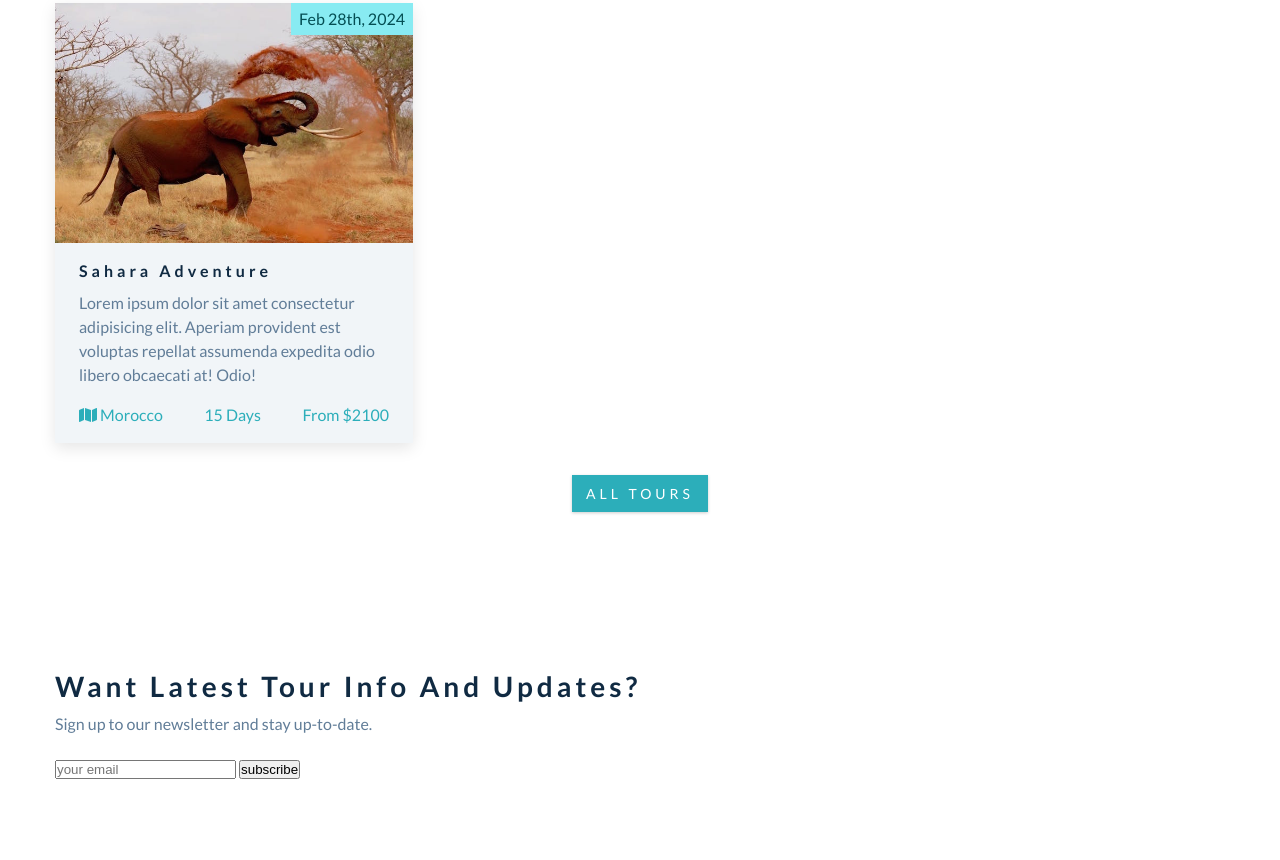
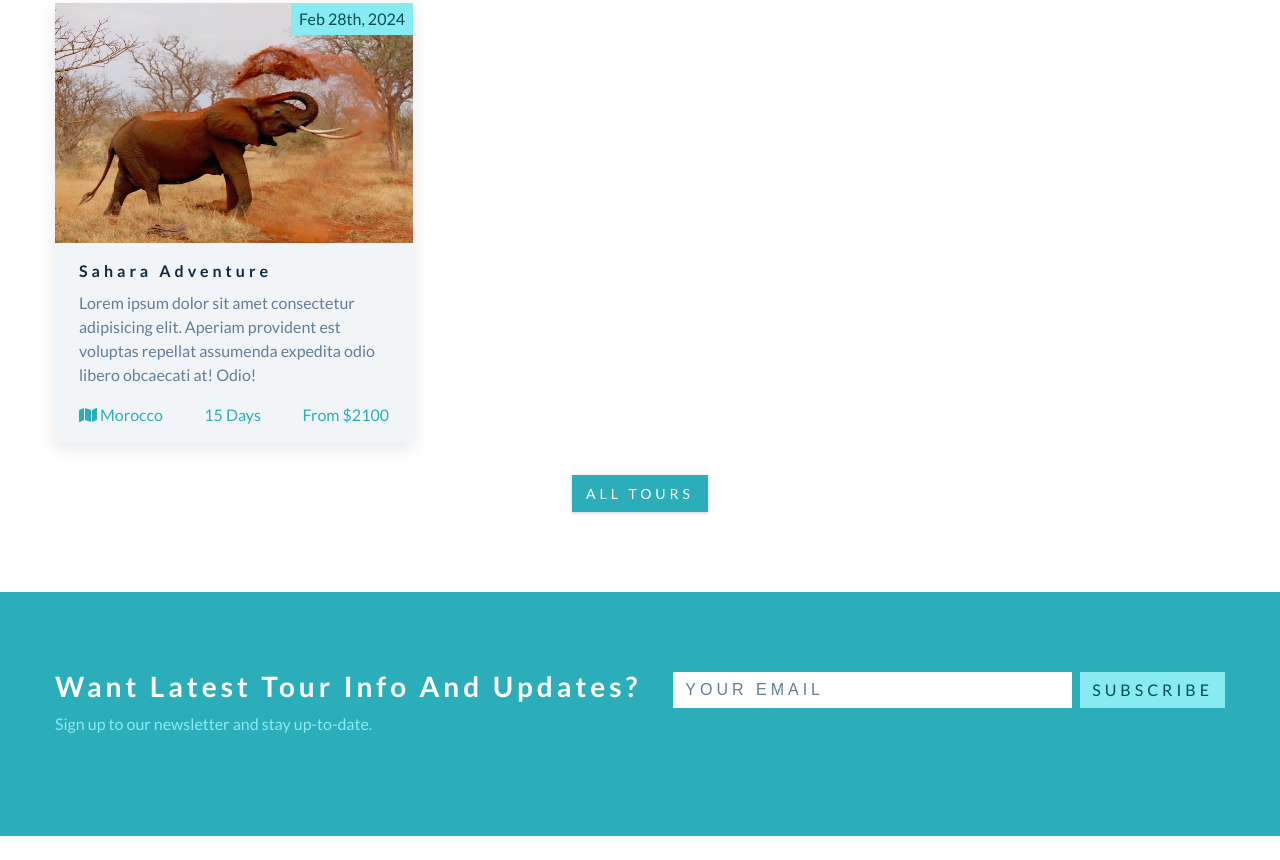
Before and after one commit to CodeCraftsmanAE/MKTours, a plain HTML site: page index.html in a window 1280 px wide. Shown: the part 2508-3368 px from the top of the page. After the commit the page ends 3344 px from the top, so only its background shows below. Drawn offline with Linux system fonts and the light colour scheme.

Commit message:
contact section styles

```diff
--- a/css/styles.css
+++ b/css/styles.css
@@ -45,6 +45,7 @@ Variables
   --light-shadow: 0 5px 15px rgba(0, 0, 0, 0.1);
   --dark-shadow: 0 5px 15px rgba(0, 0, 0, 0.2);
 }
+
 /*
 ===============
 Global Styles
@@ -56,6 +57,7 @@ Global Styles
   padding: 0;
   box-sizing: border-box;
 }
+
 body {
   font-family: var(--ff-primary);
   background: var(--clr-white);
@@ -63,16 +65,20 @@ body {
   line-height: 1.5;
   font-size: 0.875rem;
 }
+
 ul {
   list-style-type: none;
 }
+
 a {
   text-decoration: none;
 }
+
 img {
   width: 100%;
   display: block;
 }
+
 /* img:not(.nav-logo) {
   width: 100%;
   display: block;
@@ -87,38 +93,49 @@ h4 {
   line-height: 1.25;
   margin-bottom: 0.75rem;
 }
+
 h1 {
   font-size: 3rem;
 }
+
 h2 {
   font-size: 2rem;
 }
+
 h3 {
   font-size: 1.25rem;
 }
+
 h4 {
   font-size: 0.875rem;
 }
+
 p {
   margin-bottom: 1.25rem;
   color: var(--clr-grey-5);
 }
+
 @media screen and (min-width: 800px) {
   h1 {
     font-size: 4rem;
   }
+
   h2 {
     font-size: 2.5rem;
   }
+
   h3 {
     font-size: 1.75rem;
   }
+
   h4 {
     font-size: 1rem;
   }
+
   body {
     font-size: 1rem;
   }
+
   h1,
   h2,
   h3,
@@ -126,6 +143,7 @@ p {
     line-height: 1;
   }
 }
+
 /*  global classes */
 
 .btn {
@@ -142,6 +160,7 @@ p {
   cursor: pointer;
   box-shadow: 0 1px 3px rgba(0, 0, 0, 0.2);
 }
+
 .btn:hover {
   color: var(--clr-primary-1);
   background: var(--clr-primary-8);
@@ -155,9 +174,11 @@ p {
   text-align: center;
   margin-bottom: 4rem;
 }
+
 .section-title h2 {
   text-transform: uppercase;
 }
+
 .section-title span {
   color: var(--clr-primary-5);
 }
@@ -173,6 +194,7 @@ p {
     width: 95vw;
   }
 }
+
 /*
 ===============
 Navbar
@@ -196,6 +218,7 @@ Hero
   color: var(--clr-white);
   padding: 0 3rem;
 }
+
 .hero-banner h1 {
   text-transform: uppercase;
 }
@@ -231,7 +254,7 @@ Hero
     padding: 0;
   }
 
-  .hero-banner p{
+  .hero-banner p {
     max-width: 45rem;
   }
 }
@@ -244,7 +267,8 @@ About
 /* section add to globals */
 /* title add to globals */
 /* section center add to globals */
-.about-img, about-info {
+.about-img,
+about-info {
   margin-bottom: 2rem;
 }
 
@@ -254,6 +278,7 @@ About
     justify-content: space-between;
     flex-wrap: wrap;
   }
+
   .about-img,
   .about-info {
     flex: 0 0 calc(50% - 2rem);
@@ -284,13 +309,14 @@ About
     position: relative;
   }
 }
+
 /*
 ===============
 Services
 ===============
 */
 
-.services{
+.services {
   background: var(--clr-grey-10);
 }
 
@@ -340,14 +366,17 @@ Services
     display: flex;
     text-align: left;
   }
+
   .service-icon {
     align-self: start;
   }
+
   .service-info {
     padding-left: 1rem;
   }
 
 }
+
 /*
 ===============
 Featured Tours
@@ -418,16 +447,84 @@ Featured Tours
     flex: 0 0 calc(50% - 2rem);
   }
 }
+
 @media screen and (min-width: 1170px) {
   .tour-card {
     flex: 0 0 calc(33.333% - 2rem);
   }
 }
+
 /*
 ===============
 Contact
 ===============
 */
+.contact {
+  background: var(--clr-primary-5);
+}
+
+.contact-title {
+  color: var(--clr-white);
+}
+
+.contact-title p {
+  color: var(--clr-primary-8);
+}
+
+.contact-form {
+  display: flex;
+  max-width: 28rem;
+}
+
+.form-control {
+  flex: 1 1 auto;
+  color: var(--clr-grey-5);
+}
+
+.form-control,
+.btn-submit {
+  padding: 0.375rem 0.75rem;
+  font-size: 1rem;
+  line-height: 1.5;
+  font-weight: 300;
+  letter-spacing: var(--spacing);
+  background: var(--clr-white);
+  text-transform: uppercase;
+  border: transparent;
+}
+
+.form-control::placeholder {
+  color: inherit;
+}
+
+.btn-submit {
+  font-family: var(--ff-primary);
+  margin-left: 0.5rem;
+  background: var(--clr-primary-8);
+  color: var(--clr-primary-1);
+  cursor: pointer;
+  transition: var(--transition);
+}
+
+.btn-submit:hover {
+  background: var(--clr-primary-1);
+  color: var(--clr-primary-5);
+}
+
+@media screen and (min-width: 992px) {
+  .contact-center {
+    display: flex;
+    flex-wrap: wrap;
+    justify-content: space-between;
+  }
+
+  .contact-form {
+    align-self: flex-start;
+    flex: 1 1 auto;
+    max-width: 100%;
+    padding-left: 2rem;
+  }
+}
 
 /*
 ===============
```
